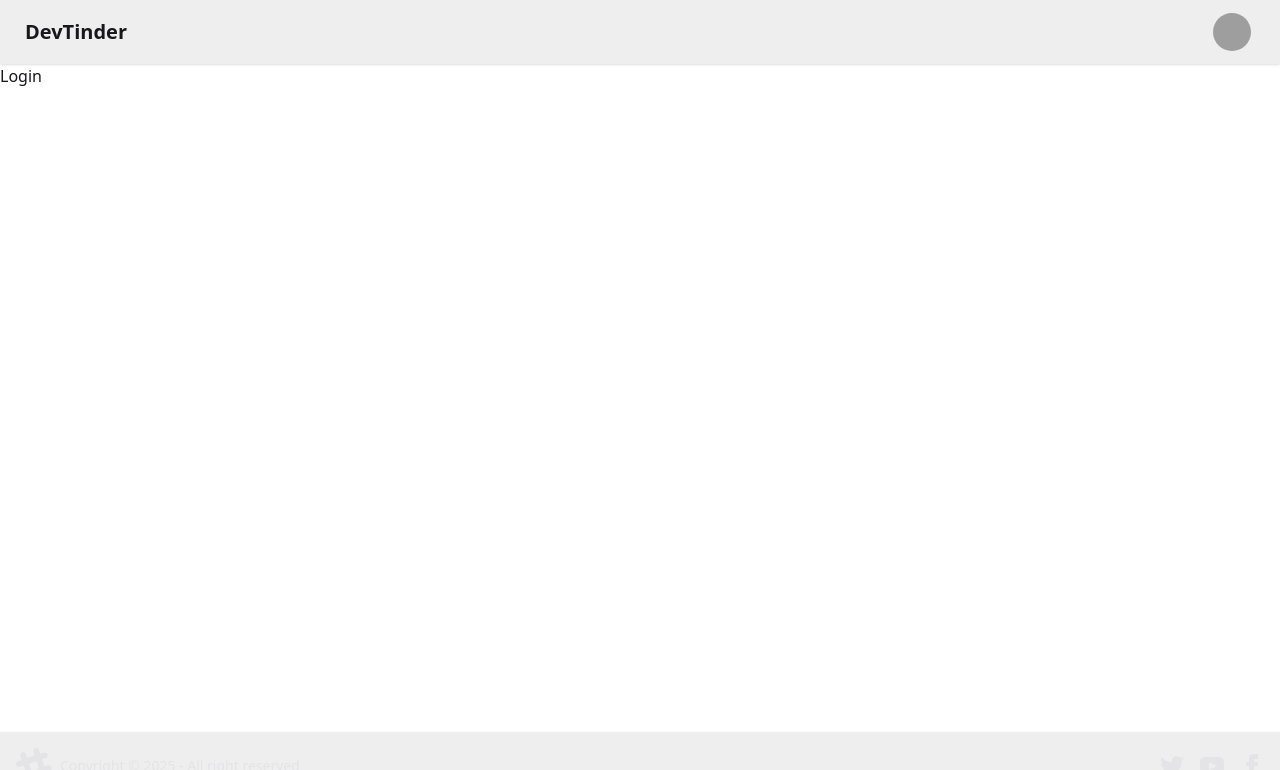
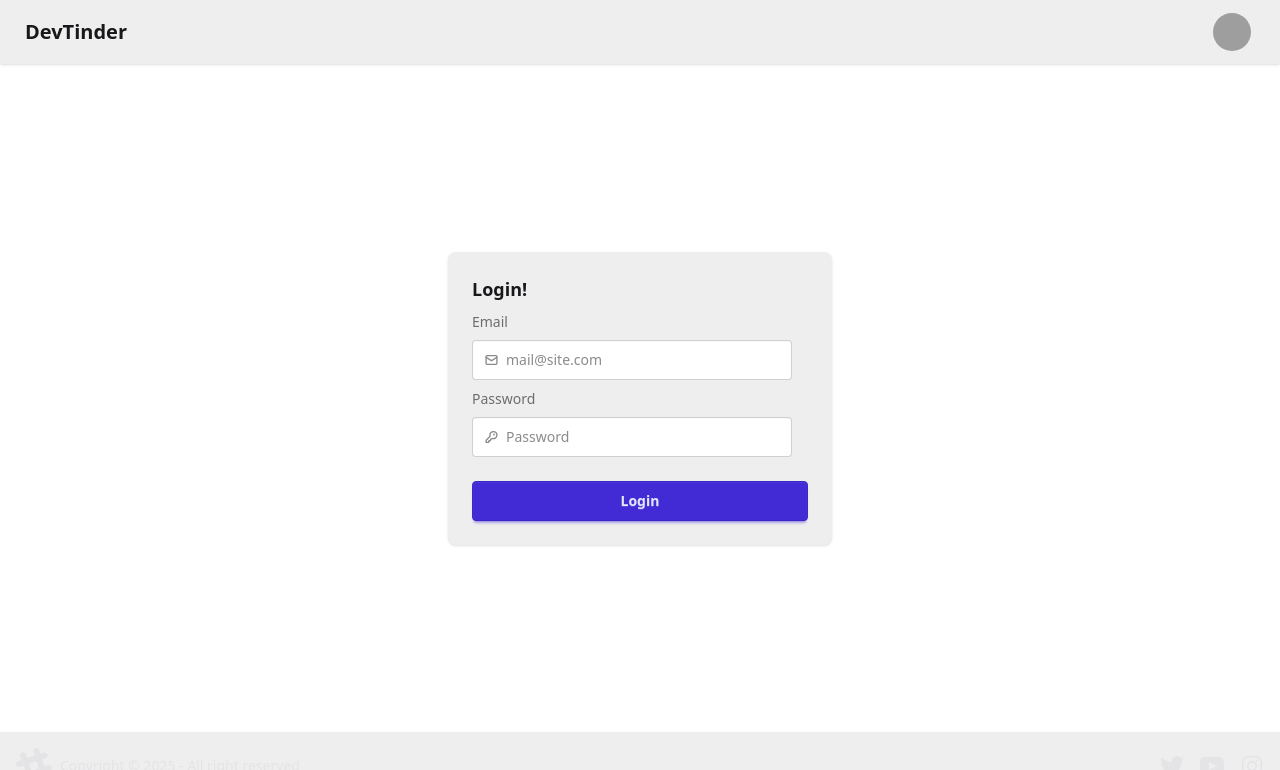
Before and after one commit to akshithg05/dev-tinder-frontend, a React (Vite) app: page /login in a window 1280 px wide. Shown: the top 770 px of the page. Built offline with nearby package versions, Linux system fonts and the light colour scheme; grey boxes are pictures that could not be loaded.

Commit message:
Added cors and login page

```diff
--- a/src/components/Body.jsx
+++ b/src/components/Body.jsx
@@ -4,9 +4,9 @@ import Footer from "./Footer";
 
 export default function Body() {
   return (
-    <div className="flex flex-col min-h-screen">
+    <div className="grid min-h-screen grid-rows-[auto_1fr_auto]">
       <NavBar />
-      <div className="flex grow">
+      <div>
         <Outlet />
       </div>
       <Footer />
--- a/src/components/Footer.jsx
+++ b/src/components/Footer.jsx
@@ -17,19 +17,26 @@ export default function Footer() {
           <p>Copyright © {new Date().getFullYear()} - All right reserved</p>
         </aside>
         <nav className="grid-flow-col gap-4 md:place-self-center md:justify-self-end">
-          <a>
+          <a className="cursor-pointer">
             <svg xmlns="http://www.w3.org/2000/svg" width="24" height="24" viewBox="0 0 24 24" className="fill-current">
               <path d="M24 4.557c-.883.392-1.832.656-2.828.775 1.017-.609 1.798-1.574 2.165-2.724-.951.564-2.005.974-3.127 1.195-.897-.957-2.178-1.555-3.594-1.555-3.179 0-5.515 2.966-4.797 6.045-4.091-.205-7.719-2.165-10.148-5.144-1.29 2.213-.669 5.108 1.523 6.574-.806-.026-1.566-.247-2.229-.616-.054 2.281 1.581 4.415 3.949 4.89-.693.188-1.452.232-2.224.084.626 1.956 2.444 3.379 4.6 3.419-2.07 1.623-4.678 2.348-7.29 2.04 2.179 1.397 4.768 2.212 7.548 2.212 9.142 0 14.307-7.721 13.995-14.646.962-.695 1.797-1.562 2.457-2.549z"></path>
             </svg>
           </a>
-          <a>
+          <a className="cursor-pointer">
             <svg xmlns="http://www.w3.org/2000/svg" width="24" height="24" viewBox="0 0 24 24" className="fill-current">
               <path d="M19.615 3.184c-3.604-.246-11.631-.245-15.23 0-3.897.266-4.356 2.62-4.385 8.816.029 6.185.484 8.549 4.385 8.816 3.6.245 11.626.246 15.23 0 3.897-.266 4.356-2.62 4.385-8.816-.029-6.185-.484-8.549-4.385-8.816zm-10.615 12.816v-8l8 3.993-8 4.007z"></path>
             </svg>
           </a>
-          <a>
-            <svg xmlns="http://www.w3.org/2000/svg" width="24" height="24" viewBox="0 0 24 24" className="fill-current">
-              <path d="M9 8h-3v4h3v12h5v-12h3.642l.358-4h-4v-1.667c0-.955.192-1.333 1.115-1.333h2.885v-5h-3.808c-3.596 0-5.192 1.583-5.192 4.615v3.385z"></path>
+          <a className="cursor-pointer" href="https://www.instagram.com/qr/" target="_blank" rel="noreferrer">
+            <svg
+              xmlns="http://www.w3.org/2000/svg"
+              fill="currentColor"
+              viewBox="0 0 24 24"
+              width="24"
+              height="24"
+              className="fill-current"
+            >
+              <path d="M7.75 2A5.75 5.75 0 0 0 2 7.75v8.5A5.75 5.75 0 0 0 7.75 22h8.5A5.75 5.75 0 0 0 22 16.25v-8.5A5.75 5.75 0 0 0 16.25 2zm0 1.5h8.5A4.25 4.25 0 0 1 20.5 7.75v8.5A4.25 4.25 0 0 1 16.25 20.5h-8.5A4.25 4.25 0 0 1 3.5 16.25v-8.5A4.25 4.25 0 0 1 7.75 3.5zM12 7a5 5 0 1 0 0 10 5 5 0 0 0 0-10zm0 1.5a3.5 3.5 0 1 1 0 7 3.5 3.5 0 0 1 0-7zm4.75-.88a1.13 1.13 0 1 0 0-2.26 1.13 1.13 0 0 0 0 2.26z" />
             </svg>
           </a>
         </nav>
--- a/src/components/Login.jsx
+++ b/src/components/Login.jsx
@@ -1,3 +1,99 @@
+import { useState } from "react";
+import axios from "axios";
+
 export default function Login() {
-  return <>Login</>;
+  const [email, setEmail] = useState("");
+  const [password, setPassword] = useState("");
+  const [error, setError] = useState(null);
+  const [loading, setLoading] = useState(false);
+
+  function handleEmailChange(e) {
+    setEmail(e.target.value);
+    setError(null);
+  }
+
+  function handlePasswordChange(e) {
+    setPassword(e.target.value);
+    setError(null);
+  }
+
+  async function handleClick() {
+    try {
+      setLoading(true);
+      const res = await axios.post(
+        "http://localhost:3000/login",
+        {
+          emailId: email,
+          password: password,
+        },
+        {
+          withCredentials: true,
+        }
+      );
+      setError(null);
+      console.log(res);
+    } catch (err) {
+      setError(err);
+    } finally {
+      setLoading(false);
+    }
+  }
+
+  console.log(error);
+
+  return (
+    <div className="grid place-items-center min-h-full">
+      <div className="card bg-base-300 w-96 shadow-sm">
+        <div className="card-body">
+          <h2 className="card-title">Login!</h2>
+
+          <label className="label">Email</label>
+          <label className="input validator">
+            <svg className="h-[1em] opacity-50" xmlns="http://www.w3.org/2000/svg" viewBox="0 0 24 24">
+              <g strokeLinejoin="round" strokeLinecap="round" strokeWidth="2.5" fill="none" stroke="currentColor">
+                <rect width="20" height="16" x="2" y="4" rx="2"></rect>
+                <path d="m22 7-8.97 5.7a1.94 1.94 0 0 1-2.06 0L2 7"></path>
+              </g>
+            </svg>
+            <input type="email" value={email} placeholder="mail@site.com" required onChange={handleEmailChange} />
+          </label>
+          <div className="validator-hint hidden">Enter valid email address</div>
+
+          <label className="label">Password</label>
+          <label className="input validator">
+            <svg className="h-[1em] opacity-50" xmlns="http://www.w3.org/2000/svg" viewBox="0 0 24 24">
+              <g strokeLinejoin="round" strokeLinecap="round" strokeWidth="2.5" fill="none" stroke="currentColor">
+                <path d="M2.586 17.414A2 2 0 0 0 2 18.828V21a1 1 0 0 0 1 1h3a1 1 0 0 0 1-1v-1a1 1 0 0 1 1-1h1a1 1 0 0 0 1-1v-1a1 1 0 0 1 1-1h.172a2 2 0 0 0 1.414-.586l.814-.814a6.5 6.5 0 1 0-4-4z"></path>
+                <circle cx="16.5" cy="7.5" r=".5" fill="currentColor"></circle>
+              </g>
+            </svg>
+            <input
+              type="password"
+              required
+              placeholder="Password"
+              minLength="8"
+              pattern="(?=.*\d)(?=.*[a-z])(?=.*[A-Z]).{8,}"
+              title="Must be more than 8 characters, including number, lowercase letter, uppercase letter"
+              value={password}
+              onChange={handlePasswordChange}
+            />
+          </label>
+          <p className="validator-hint hidden">
+            Must be more than 8 characters, including
+            <br />
+            At least one number <br />
+            At least one lowercase letter <br />
+            At least one uppercase letter
+          </p>
+          {error && (
+            <p className="text-red-600">{error?.response?.data?.message || "Something went wrong, try again later"}</p>
+          )}
+
+          <button onClick={handleClick} disabled={loading} className="btn btn-primary mt-4">
+            {loading ? "Loading..." : "Login"}
+          </button>
+        </div>
+      </div>
+    </div>
+  );
 }
```
Also changed, not shown: 1 other file (tests, documents, lock files or other folders).
